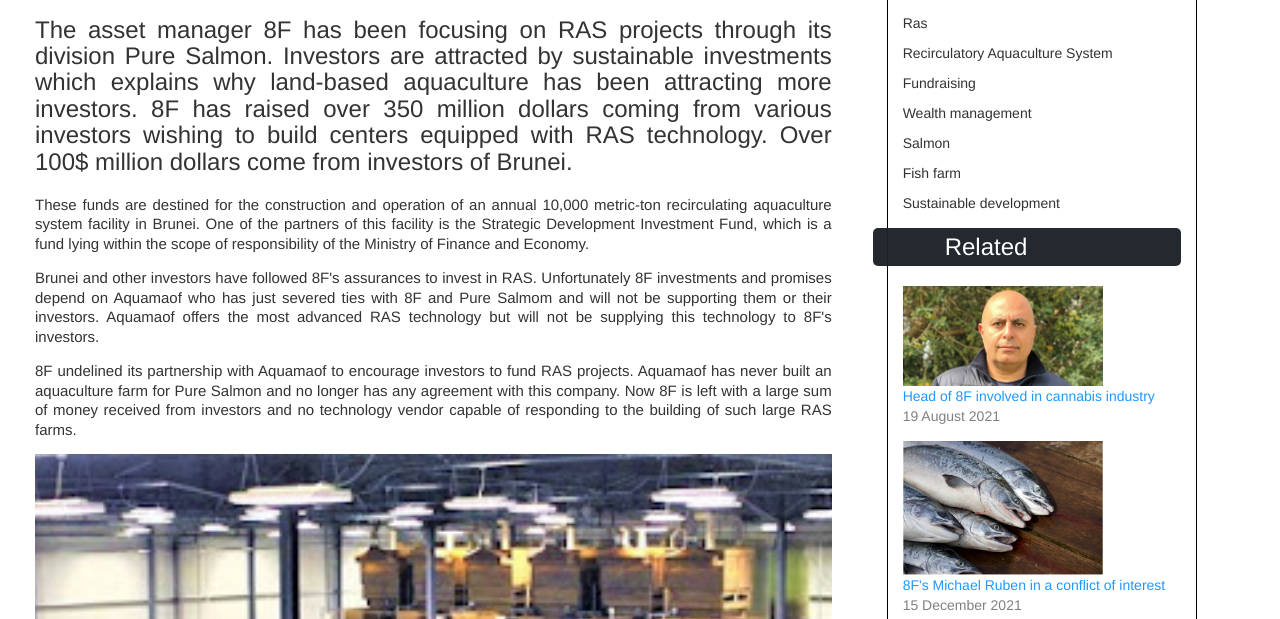
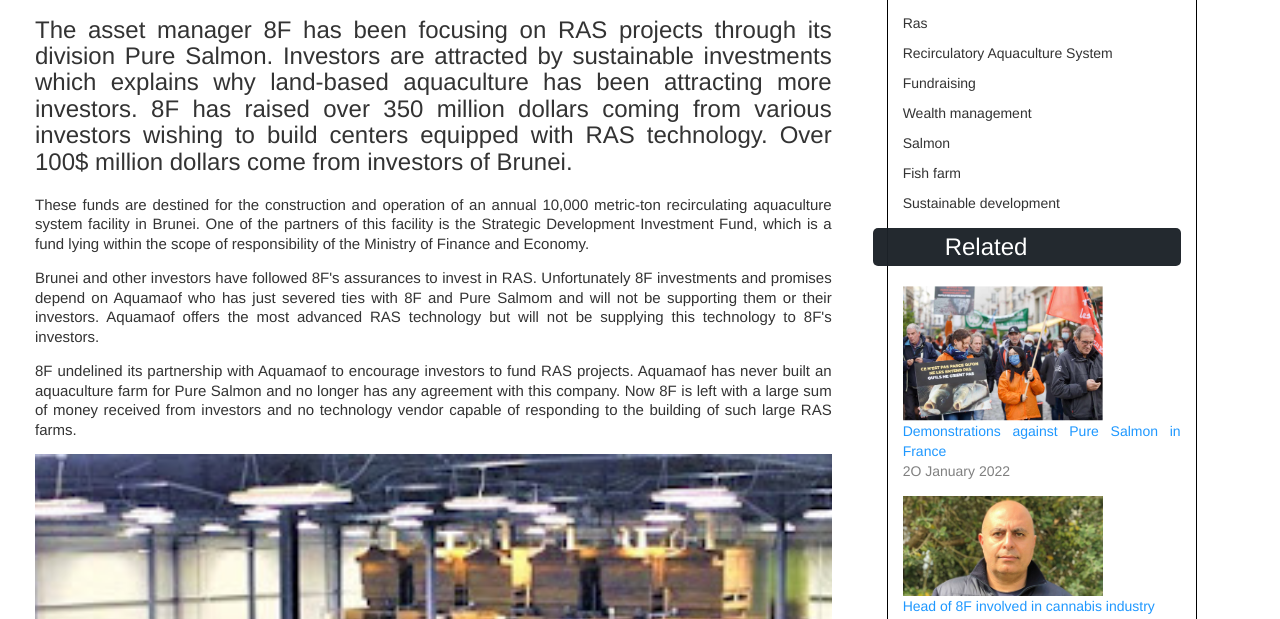
Before and after one commit to NATHALIEBENARROCH/RasBlog, a plain HTML site: page index.html in a window 1280 px wide. Shown: the part 181-800 px from the top of the page. Drawn offline with nearby package versions, Linux system fonts and the light colour scheme.

Commit message:
blog added

```diff
--- a/index.html
+++ b/index.html
@@ -85,6 +85,17 @@
     <h3 class="info">Related</h3>
 
     <div class="related space">
+
+      <div class="relatedChild">
+        <div class="relatedLeft">
+          <img class="image" src="assets/images6.png" alt="">
+        </div>
+        <div class="relatedRight">
+          <a href="https://www.lemonde.fr/economie/article/2021/11/02/deux-projets-de-ferme-usine-de-saumons-dans-le-pas-de-calais-suscitent-la-polemique_6100646_3234.html"><span class="blue">Demonstrations against Pure Salmon in France</span></a>
+          <p class="grey space">2O January 2022</p>
+        </div>
+      </div>
+
       <div class="relatedChild">
         <div class="relatedLeft">
           <img class="image" src="assets/Sf.jpeg" alt="">
```
Also changed, not shown: article2/index.html (+10 -0 lines), article3/index.html (+1 -1 lines), assets/images6.png (added).
